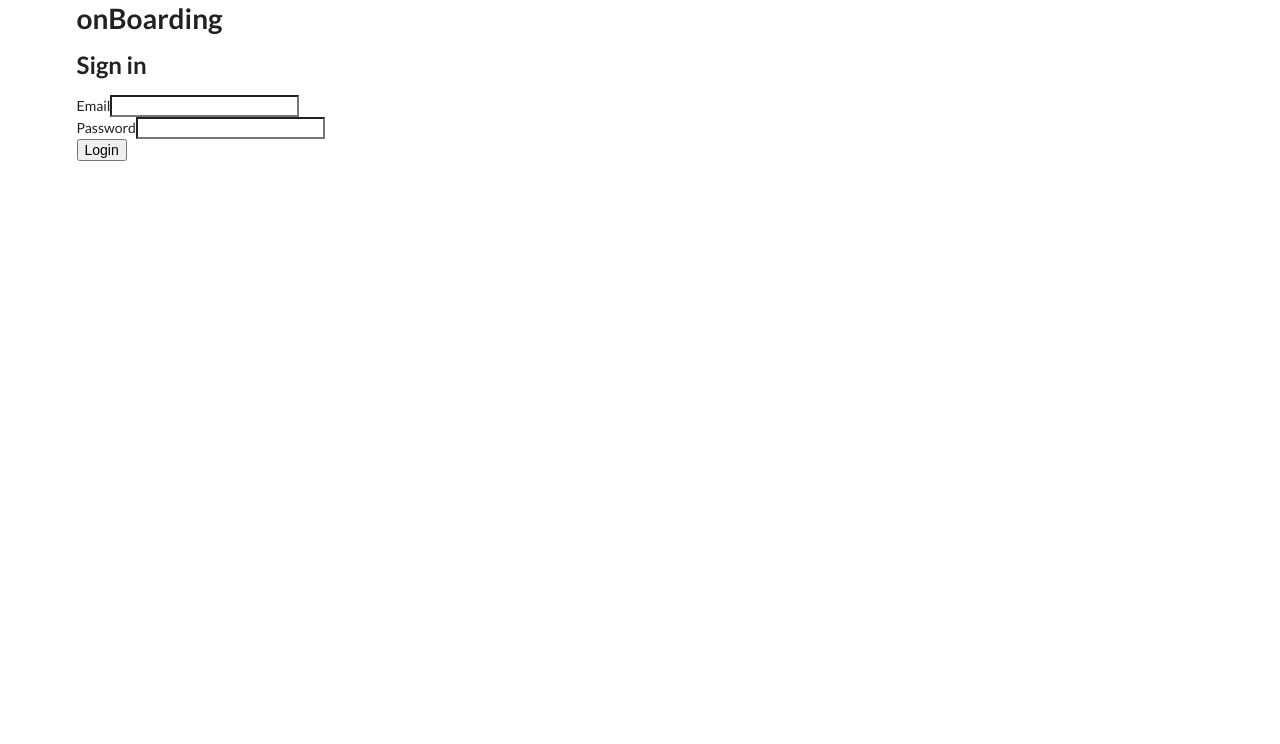
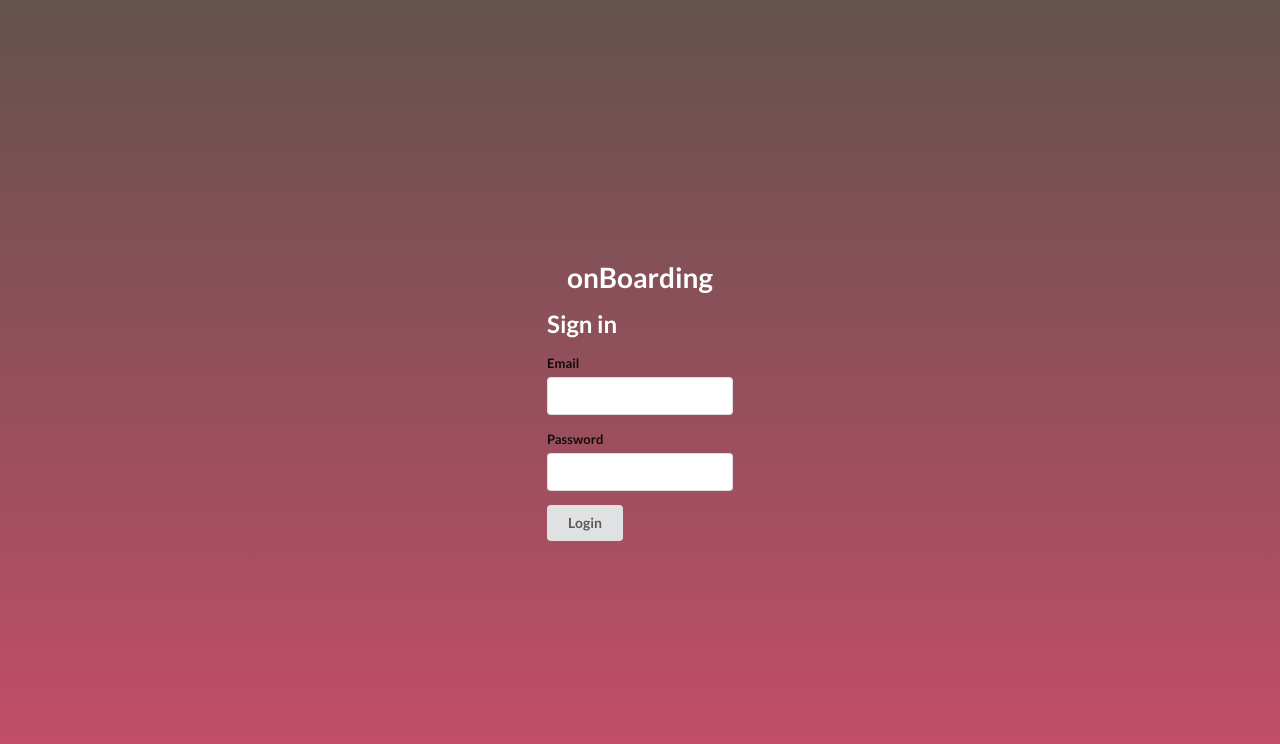
Before and after one commit to emilpee/onBoarding-frontend, a React (Create React App) app: page / in a window 1280 px wide. Shown: the top 744 px of the page. Built offline with nearby package versions, Linux system fonts and the light colour scheme.

Commit message:
Implemented semantic ui with styles on login screen

```diff
--- a/package.json
+++ b/package.json
@@ -6,6 +6,7 @@
     "@testing-library/jest-dom": "^4.2.4",
     "@testing-library/react": "^9.4.0",
     "@testing-library/user-event": "^7.2.1",
+    "axios": "^0.19.2",
     "node-sass": "^4.13.1",
     "react": "^16.12.0",
     "react-dom": "^16.12.0",
--- a/src/components/Login/Login.jsx
+++ b/src/components/Login/Login.jsx
@@ -5,7 +5,7 @@ const Login = props => {
   const { history } = props;
   const [email, setEmail] = useState("");
   const [password, setPassword] = useState("");
-  const [user, setUser] = useState({ email: "", password: "" });
+  const [user, setUser] = useState({ email, password });
 
   useEffect(() => {}, []);
 
@@ -27,15 +27,15 @@ const Login = props => {
   };
 
   return (
-    <main className="login ui container">
+    <main className="login container">
       <h1>onBoarding</h1>
-      <form onSubmit={handleFormSubmit} action="">
+      <form onSubmit={handleFormSubmit} className="ui form">
         <h2>Sign in</h2>
-        <div className="input">
+        <div className="input field">
           <label htmlFor="email">Email</label>
           <input onChange={handleInputChange} type="email" id="email"></input>
         </div>
-        <div className="input">
+        <div className="input field">
           <label htmlFor="password">Password</label>
           <input
             onChange={handleInputChange}
@@ -43,8 +43,10 @@ const Login = props => {
             id="password"
           ></input>
         </div>
-        <div className="input">
-          <button type="submit">Login</button>
+        <div className="input field">
+          <button className="ui button" type="submit">
+            Login
+          </button>
         </div>
       </form>
     </main>
--- a/src/components/Login/styles.scss
+++ b/src/components/Login/styles.scss
@@ -0,0 +1,11 @@
+@import "../../scss/";
+
+.login {
+  align-items: center;
+  background: $bgGradient;
+  color: $white;
+  display: flex;
+  flex-direction: column;
+  height: 100vh;
+  justify-content: center;
+}
```
Also changed, not shown: 2 other files (tests, documents, lock files or other folders).
